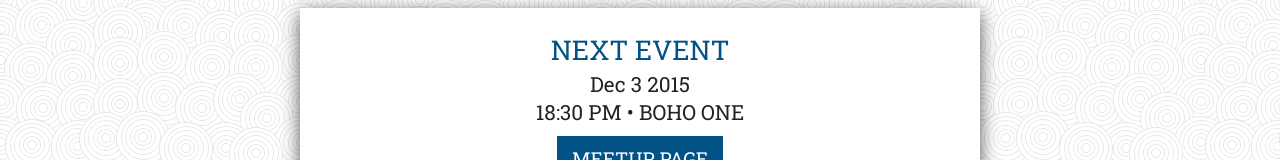
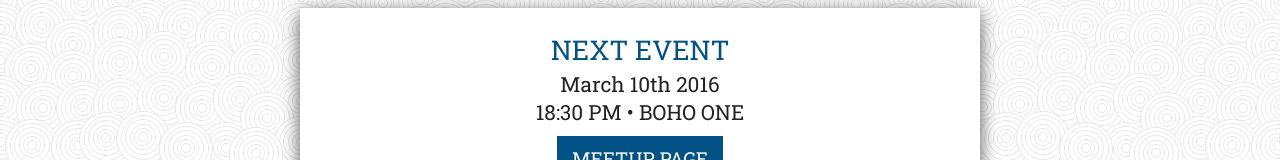
Before and after one commit to nedevuk/nedevuk.github.io, a plain HTML site: page index.html in a window 1280 px wide. Shown: the part 222-382 px from the top of the page. Drawn offline with nearby package versions, Linux system fonts and the light colour scheme; some packages are replaced by stand-ins of ours.

Commit message:
Fix event date

```diff
--- a/index.html
+++ b/index.html
@@ -57,7 +57,7 @@
         <div class="nextEvent">
 
             <h3>NEXT EVENT</h3>
-            <p>Dec 3 2015</p>
+            <p>March 10th 2016</p>
             <p>18:30 PM • BOHO ONE</p>
             <a class="button" href="http://www.meetup.com/NE-Dev/events/225117445/">meetup page</a>
         </div>
```
